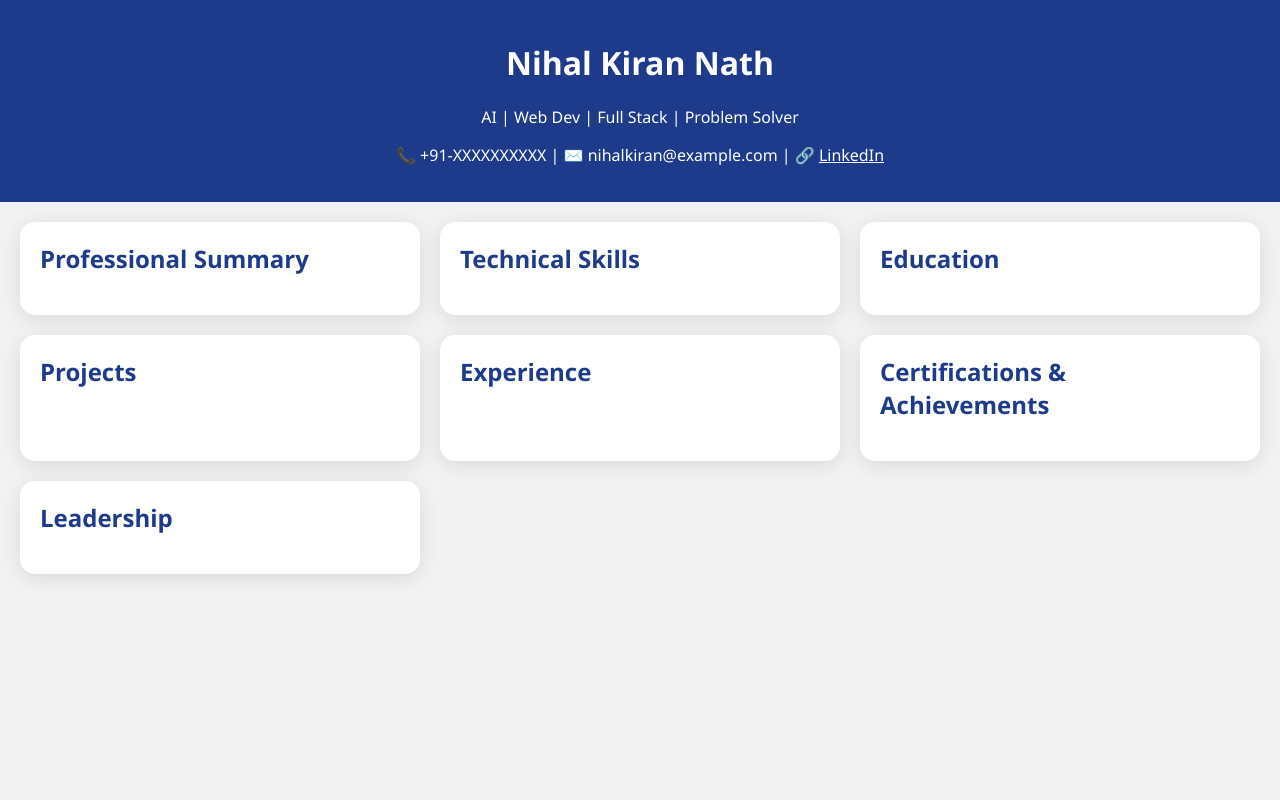
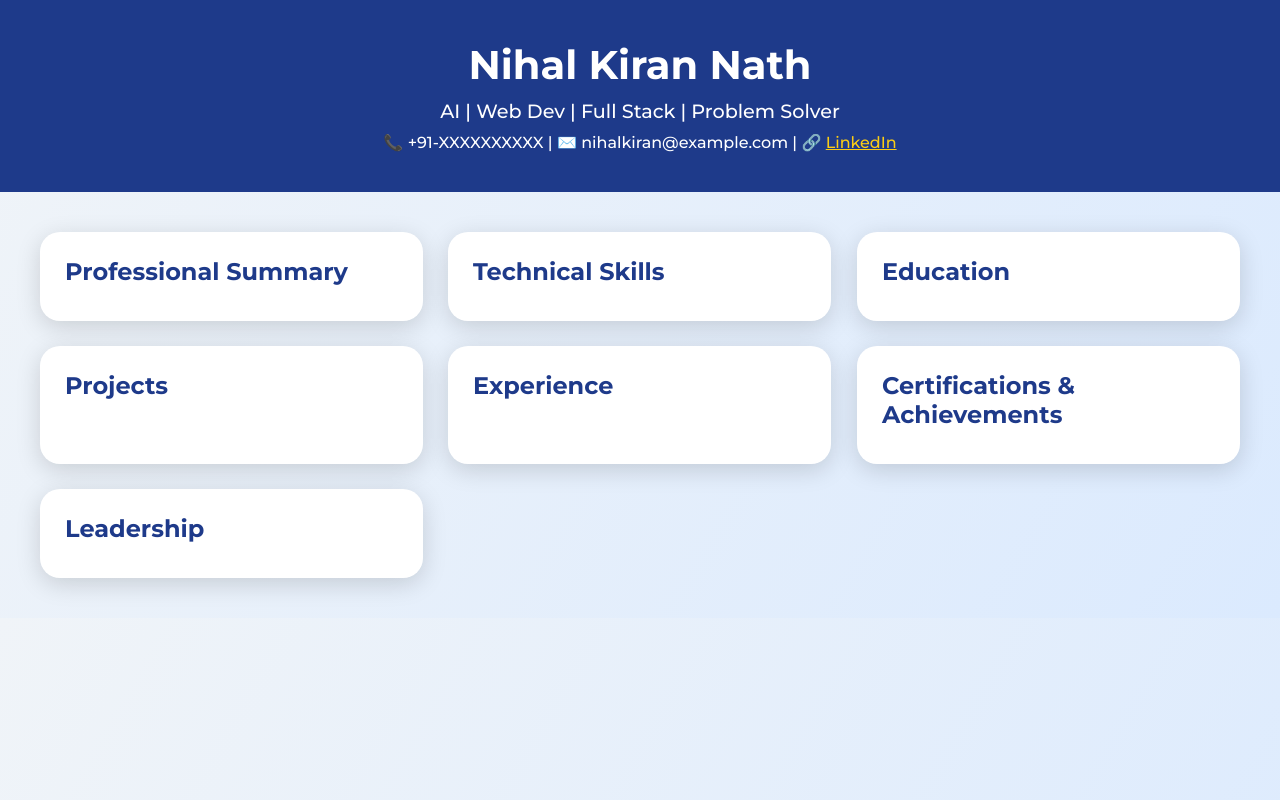
Before and after one commit to neelu-gif/nihal-resume, a plain HTML site: page index.html in a window 1280 px wide. Drawn offline with Linux system fonts and the light colour scheme.

Commit message:
Update index.html

```diff
--- a/index.html
+++ b/index.html
@@ -5,50 +5,84 @@
   <meta name="viewport" content="width=device-width, initial-scale=1.0" />
   <title>Nihal Kiran Nath - Interactive Resume</title>
   <style>
+    @import url('https://fonts.googleapis.com/css2?family=Montserrat:wght@500;700&display=swap');
+    * {
+      margin: 0;
+      padding: 0;
+      box-sizing: border-box;
+    }
     body {
-      font-family: 'Segoe UI', sans-serif;
-      margin: 0;
-      background: #f2f2f2;
+      font-family: 'Montserrat', sans-serif;
+      background: linear-gradient(120deg, #f0f4f8, #dbeafe);
       color: #333;
+      overflow-x: hidden;
     }
     header {
       background: #1e3a8a;
       color: white;
-      padding: 20px;
+      padding: 40px 20px;
       text-align: center;
+      animation: fadeInDown 1s ease-out;
+    }
+    header h1 {
+      font-size: 2.5rem;
+      margin-bottom: 10px;
     }
     .container {
       display: grid;
       grid-template-columns: repeat(auto-fit, minmax(300px, 1fr));
-      gap: 20px;
-      padding: 20px;
+      gap: 25px;
+      padding: 40px;
     }
     .tile {
       background: white;
-      border-radius: 15px;
-      padding: 20px;
-      box-shadow: 0 4px 20px rgba(0,0,0,0.1);
-      transition: transform 0.2s, box-shadow 0.2s;
+      border-radius: 20px;
+      padding: 25px;
+      box-shadow: 0 6px 25px rgba(0,0,0,0.15);
+      transition: transform 0.3s ease, box-shadow 0.3s ease;
+      position: relative;
       cursor: pointer;
+      animation: zoomIn 0.6s ease forwards;
     }
     .tile:hover {
-      transform: translateY(-5px);
-      box-shadow: 0 6px 30px rgba(0,0,0,0.2);
+      transform: scale(1.03);
+      box-shadow: 0 10px 30px rgba(0,0,0,0.25);
     }
     .tile h2 {
-      margin-top: 0;
       color: #1e3a8a;
+      margin-bottom: 10px;
+    }
+    .tile p {
+      font-size: 0.95rem;
+      line-height: 1.5;
     }
     .hidden {
       display: none;
+    }
+    a {
+      color: #facc15;
+      text-decoration: underline;
+    }
+
+    @keyframes fadeInDown {
+      from { opacity: 0; transform: translateY(-30px); }
+      to { opacity: 1; transform: translateY(0); }
+    }
+    @keyframes zoomIn {
+      from { opacity: 0; transform: scale(0.95); }
+      to { opacity: 1; transform: scale(1); }
+    }
+    @keyframes slideInUp {
+      from { transform: translateY(30px); opacity: 0; }
+      to { transform: translateY(0); opacity: 1; }
     }
   </style>
 </head>
 <body>
   <header>
     <h1>Nihal Kiran Nath</h1>
-    <p>AI | Web Dev | Full Stack | Problem Solver</p>
-    <p>📞 +91-XXXXXXXXXX | ✉️ nihalkiran@example.com | 🔗 <a href="#" style="color: #fff; text-decoration: underline">LinkedIn</a></p>
+    <p style="font-size: 1.2rem; animation: slideInUp 1.2s ease-out;">AI | Web Dev | Full Stack | Problem Solver</p>
+    <p style="margin-top: 10px; animation: slideInUp 1.4s ease-out;">📞 +91-XXXXXXXXXX | ✉️ nihalkiran@example.com | 🔗 <a href="#">LinkedIn</a></p>
   </header>
 
   <div class="container">
```
